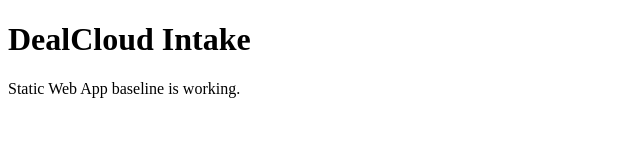
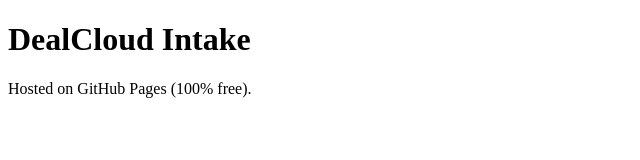
Before and after one commit to kyleaberger10-stack/dealcloud-outlook-intake-clean, a plain HTML site: page web/index.html in a window 1280 px wide. Shown: the full height of the page, 0-640 px from the left. Drawn offline with Linux system fonts and the light colour scheme.

Commit message:
Update index.html

```diff
--- a/web/index.html
+++ b/web/index.html
@@ -1,11 +1,11 @@
 <!doctype html>
 <html>
   <head>
-    <meta charset="utf-8">
+    <meta charset="utf-8" />
     <title>DealCloud Intake</title>
   </head>
   <body>
     <h1>DealCloud Intake</h1>
-    <p>Static Web App baseline is working.</p>
+    <p>Hosted on GitHub Pages (100% free).</p>
   </body>
 </html>
```
